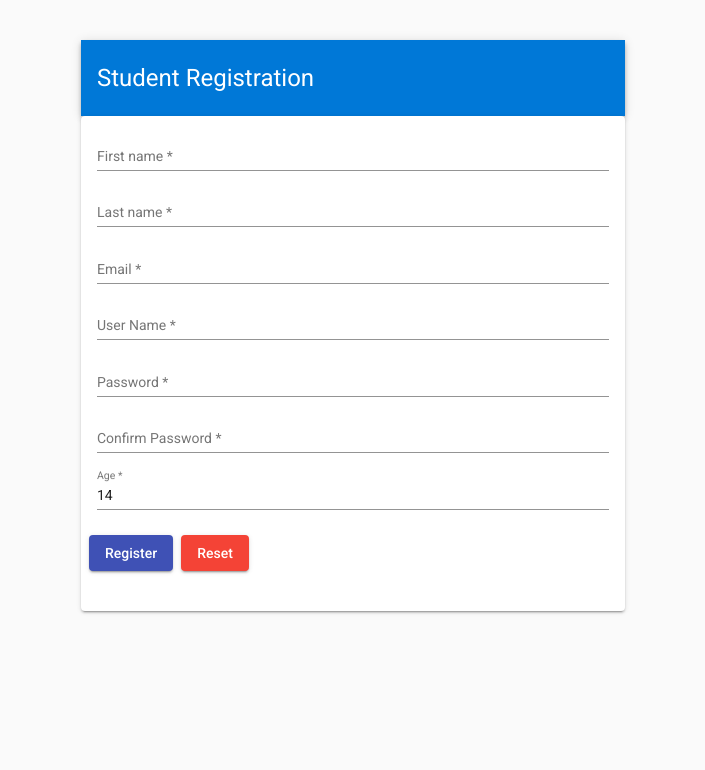
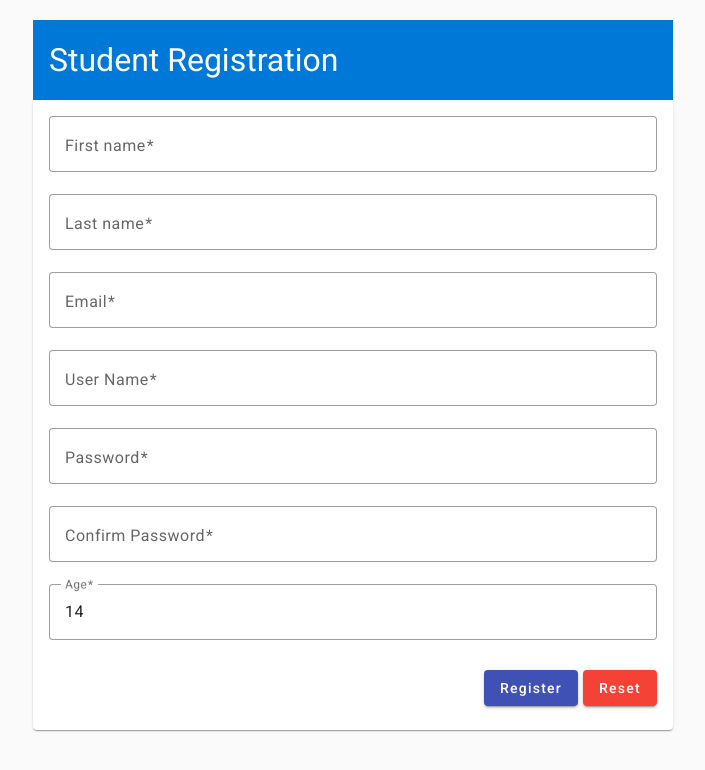
Before and after one commit to SyncfusionExamples/strictly-typed-reactive-forms-in-angular, an Angular app in the folder typed-reactive-forms/: page / in a window 1280 px wide. Shown: the top 770 px of the page, without its empty margins (287-992 px from the left). Built offline with nearby package versions, Linux system fonts and the light colour scheme.

Commit message:
angular upgrade

```diff
--- a/typed-reactive-forms/package.json
+++ b/typed-reactive-forms/package.json
@@ -10,8 +10,8 @@
   },
   "private": true,
   "dependencies": {
-    "@angular/cdk": "^14.2.5",
-    "@angular/material": "^14.2.5",
+    "@angular/cdk": "^15.0.0",
+    "@angular/material": "^15.0.0",
     "@angular/animations": "^15.0.0",
     "@angular/common": "^15.0.0",
     "@angular/compiler": "^15.0.0",
--- a/typed-reactive-forms/src/app/registration/registration.component.html
+++ b/typed-reactive-forms/src/app/registration/registration.component.html
@@ -1,12 +1,13 @@
 <div class="form-container">
-  <div class="title-container mat-elevation-z4">
-    <h2>Student Registration</h2>
+  <div class="title-container">
+    <h1>Student Registration</h1>
   </div>
 
-  <mat-card class="mat-elevation-z2">
+  <mat-card>
     <mat-card-content>
       <form [formGroup]="studentRegistrationForm" (ngSubmit)="onSubmit()">
-        <mat-form-field class="full-width">
+        <mat-form-field class="full-width" appearance="outline">
+          <mat-label>First name</mat-label>
           <input
             matInput
             placeholder="First name"
@@ -19,7 +20,8 @@
           </mat-error>
         </mat-form-field>
 
-        <mat-form-field class="full-width">
+        <mat-form-field class="full-width" appearance="outline">
+          <mat-label>Last name</mat-label>
           <input matInput placeholder="Last name" formControlName="lastName" />
           <mat-error
             *ngIf="(registrationFormControl.lastName.touched || submitted)
@@ -28,7 +30,8 @@
           </mat-error>
         </mat-form-field>
 
-        <mat-form-field class="full-width">
+        <mat-form-field class="full-width" appearance="outline">
+          <mat-label>Email</mat-label>
           <input matInput placeholder="Email" formControlName="email" />
           <mat-error
             *ngIf="(registrationFormControl.email.touched || submitted)
@@ -44,7 +47,8 @@
           </mat-error>
         </mat-form-field>
 
-        <mat-form-field class="full-width">
+        <mat-form-field class="full-width" appearance="outline">
+          <mat-label>User Name</mat-label>
           <input matInput placeholder="User Name" formControlName="username" />
           <mat-error
             *ngIf="
@@ -62,7 +66,8 @@
           </mat-error>
         </mat-form-field>
 
-        <mat-form-field class="full-width">
+        <mat-form-field class="full-width" appearance="outline">
+          <mat-label>Password</mat-label>
           <input
             matInput
             type="password"
@@ -87,7 +92,8 @@
           </mat-error>
         </mat-form-field>
 
-        <mat-form-field class="full-width">
+        <mat-form-field class="full-width" appearance="outline">
+          <mat-label>Confirm Password</mat-label>
           <input
             matInput
             type="password"
@@ -111,8 +117,14 @@
           </mat-error>
         </mat-form-field>
 
-        <mat-form-field class="full-width">
-          <input matInput placeholder="Age" formControlName="age" />
+        <mat-form-field class="full-width" appearance="outline">
+          <mat-label>Age</mat-label>
+          <input
+            matInput
+            type="number"
+            placeholder="Age"
+            formControlName="age"
+          />
           <mat-error
             *ngIf="
            (registrationFormControl.age.touched || submitted) &&
@@ -129,15 +141,16 @@
           </mat-error>
         </mat-form-field>
 
-        <mat-card-actions>
+        <mat-card-actions align="end">
           <button type="submit" mat-raised-button color="primary">
             Register
           </button>
           <button
+            class="reset-button"
             type="reset"
-            (click)="resetForm()"
             mat-raised-button
             color="warn"
+            (click)="resetForm()"
           >
             Reset
           </button>
--- a/typed-reactive-forms/src/app/registration/registration.component.scss
+++ b/typed-reactive-forms/src/app/registration/registration.component.scss
@@ -2,12 +2,16 @@
   display: flex;
   flex-direction: column;
   align-items: center;
-  margin-top: 40px;
+  margin: 20px 0;
 }
 
 .title-container {
-  padding: 0 16px;
   background-color: #0078d7;
+  h1 {
+    margin: 16px;
+    color: #fff;
+    font-weight: normal;
+  }
 }
 
 .full-width {
@@ -16,10 +20,12 @@
 
 mat-card,
 .title-container {
-  width: 40%;
+  width: 50%;
 }
 
-h2 {
-  color: #fff;
-  font-weight: normal;
+mat-card-actions {
+  padding: 0;
+  .reset-button {
+    margin-left: 5px;
+  }
 }
```
Also changed, not shown: 1 other file (tests, documents, lock files or other folders).
